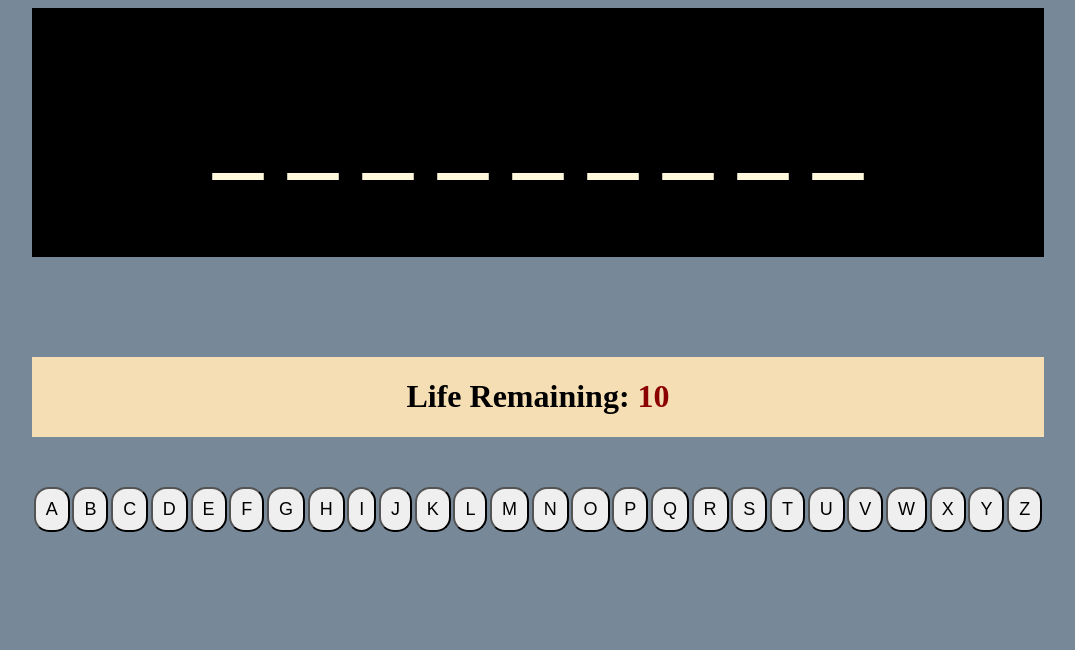
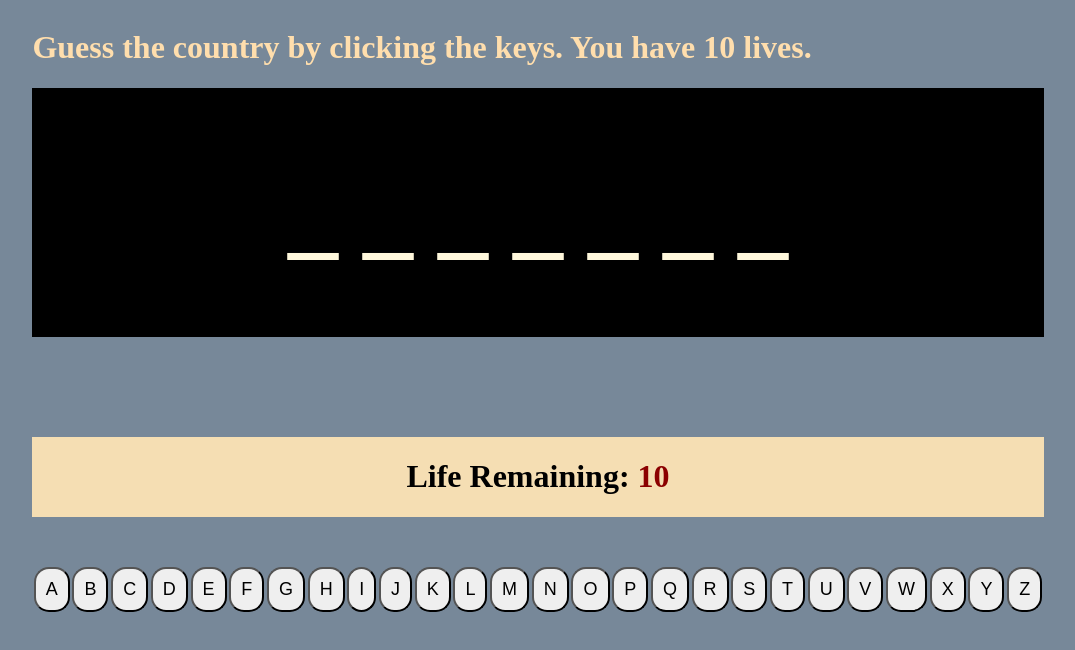
Before and after one commit to sheikhasifahmed/HangManGame, a plain HTML site: page index.html in a window 1280 px wide. Both pictures are taken after a click on the button "Start". Shown: the whole page, without its empty margins (102-1177 px from the left). Drawn offline with Linux system fonts and the light colour scheme.

Commit message:
country names

```diff
--- a/index.html
+++ b/index.html
@@ -9,6 +9,9 @@
   </head>
   <body>
     <div class="container">
+      <h1 style="color: navajowhite">
+        Guess the country by clicking the keys. You have 10 lives.
+      </h1>
       <header>
         <h1 id="hidden-word">HANGMAN</h1>
       </header>
--- a/script.js
+++ b/script.js
@@ -17,22 +17,62 @@ let hiddenStr;
 let arrRef;
 
 let words = [
-  "committee",
-  "library",
-  "procecutor",
-  "society",
-  "spectacles",
-  "armistice",
-  "lieutenant",
-  "padiatric",
-  "pneumonia",
-  "hospitality",
+  "canada",
+  "libya",
+  "Argentian",
+  "Bangladesh",
+  "Russia",
+  "Brazil",
+  "england",
+  "denmark",
+  "somalia",
+  "newzealand",
+  "sweeden",
+  "vietnam",
+  "Australia",
+  "srilanka",
+  "Ireland",
+  "Nepal",
+  "Indonesia",
+  "malaysia",
+  "jordan",
+  "switzerland",
+  "Belzium",
+  "france",
+  "india",
+  "iceland",
+  "singapore",
+  "djibouti",
+  "Italy",
+  "ethiopia",
+  "south korea",
+  "uganda",
+  "North korea",
+  "bhutan",
+  "maldives",
+  "afganistan",
+  "iran",
+  "turkey",
+  "sirya",
+  "Egypt",
+  "pakistan",
+  "palastine",
+  "sudan",
+  "bolivia",
+  "chile",
+  "china",
+  "myanmar",
+  "tzimbabwe",
+  "iraq",
+  "uzbekstan",
+  "ukraine",
+  "norway",
 ];
 
 function choosingWord() {
-  let index = Math.floor(Math.random() * 10);
+  let index = Math.floor(Math.random() * 50);
   word = words[index].toUpperCase();
-  console.log(word);
+  // console.log(word);
   hiddenStr = "".padStart(word.length * 2, "_ ");
   hiddenWord.innerText = hiddenStr;
   wordRef = "";
--- a/style.css
+++ b/style.css
@@ -106,9 +106,12 @@ button:hover {
     margin-top: 30px;
   }
   .modal {
-    width: 95%;
+    width: 100%;
   }
   .modal h1 {
     font-size: 30px;
   }
+  h1 {
+    font-size: large;
+  }
 }
```
